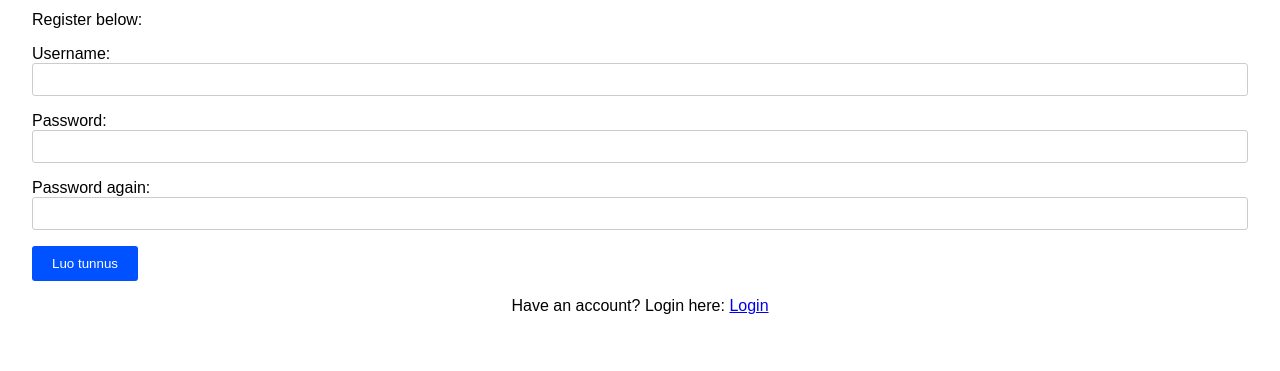
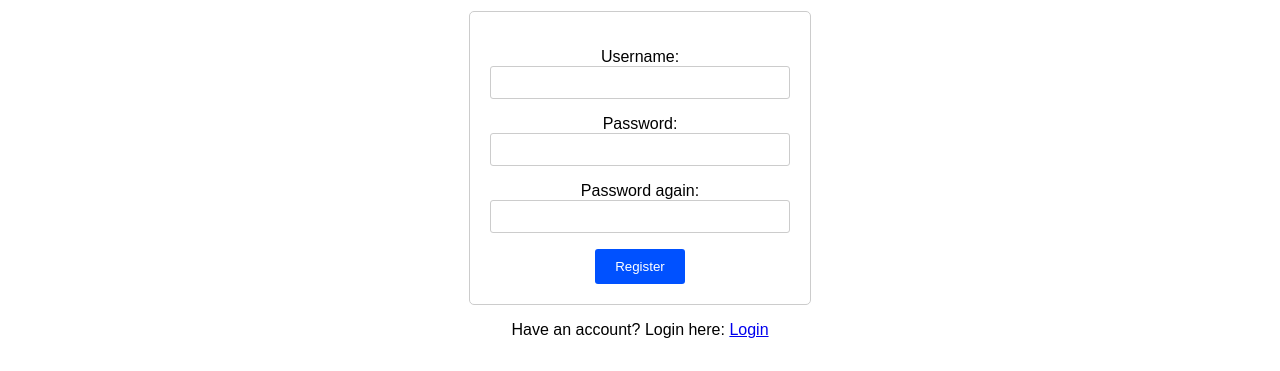
Before and after one commit to Yltsi/pdm_lite, a Flask app: page /register in a window 1280 px wide. Shown: the part 455-826 px from the top of the page. Before the commit the page ends 769 px from the top, so only its background shows below. Run offline with Flask 3, Linux system fonts and the light colour scheme.

Commit message:
Basic login and register functions added

```diff
--- a/app.py
+++ b/app.py
@@ -1,7 +1,7 @@
 import sqlite3
 from flask import Flask
 from flask import redirect, render_template, request, session
-from werkzeug.security import check_password_hash
+from werkzeug.security import check_password_hash, generate_password_hash
 import config
 import db
 
@@ -18,13 +18,18 @@ def login():
     password = request.form["password"]
 
     sql = "SELECT password_hash FROM users WHERE username = ?"
-    password_hash = db.query(sql, [username])[0][0]
+    password_hash = db.query(sql, [username])
+
+    if not password_hash:
+        return render_template("index.html", error_message="Invalid username or password")
+
+    password_hash = password_hash[0][0]
 
     if check_password_hash(password_hash, password):
         session["username"] = username
         return redirect("/")
     else:
-        return "VIRHE: väärä tunnus tai salasana"
+        return render_template("index.html", error_message="Invalid username or password")
 
 @app.route("/logout")
 def logout():
--- a/templates/register.html
+++ b/templates/register.html
@@ -30,6 +30,7 @@
       padding: 20px;
       border: 1px solid #ccc;
       border-radius: 5px;
+      text-align: center;
     }
 
     .form-group {
@@ -75,7 +76,7 @@
   <div class="banner">
     <img src="{{ url_for('static', filename='banner.png') }}" alt="PDM Lite Banner">
     <h1>PDM Lite</h1>
-    <p>Simple structures for simple products</p>
+    <p>Register below:</p>
   </div>
 
   {% if session.username %}
@@ -88,9 +89,7 @@
     </p>
   </div>
   {% else %}
-  <div class="register-options">
-    <p>Register below:</p>
-  </div>
+    <div class="login-form">
     <form action="/create" method="post">
       <p>
         Username: <br />
@@ -104,7 +103,7 @@
         Password again: <br />
         <input type="password" name="password2" />
       </p>
-      <input type="submit" value="Luo tunnus" />
+      <input type="submit" value="Register" />
     </form>
   </div>
   <div class="auth-options">
```
Also changed, not shown: templates/index.html (+9 -11 lines).
